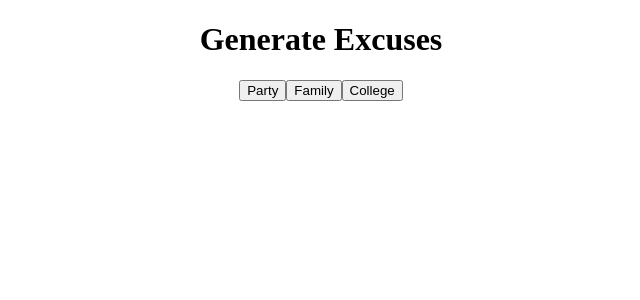
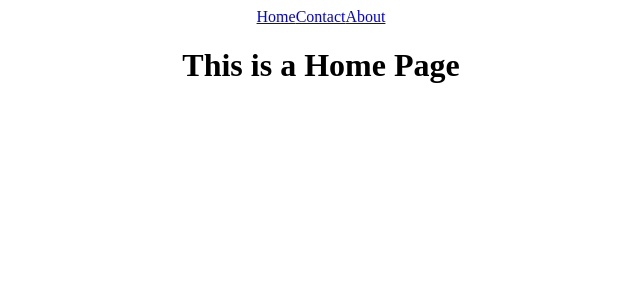
Before and after one commit to Pranish97/Learning_React, a React (Create React App) app: page / in a window 1280 px wide. Shown: the top 300 px of the page, without its empty margins (319-959 px from the left). Built offline with nearby package versions, Linux system fonts and the light colour scheme.

Commit message:
Adding React Router DOM

```diff
--- a/package.json
+++ b/package.json
@@ -8,6 +8,7 @@
     "@testing-library/user-event": "^13.5.0",
     "react": "^18.2.0",
     "react-dom": "^18.2.0",
+    "react-router-dom": "^6.21.2",
     "react-scripts": "5.0.1",
     "web-vitals": "^2.1.4"
   },
--- a/src/App.js
+++ b/src/App.js
@@ -1,33 +1,23 @@
 import './App.css';
-import Axios from "axios";
-import {useEffect, useState} from "react";
+import {BrowserRouter as Router, Routes, Route} from 'react-router-dom';
+import {Home} from "./pages/Home";
+import {Contact} from "./pages/Contact";
+import {About} from "./pages/About";
+import { Navbar } from './Navbar';
 
 function App() {
-  const [generateExcuse,setGenerateExcuse]=useState("");
-
-  const fetchExcuse = (excuse) => {
-    Axios.get(`https://excuser-three.vercel.app/v1/excuse/${excuse}/`).then((res)=>{
-      setGenerateExcuse(res.data[0].excuse);
-  });
-  }
-
-
-
-
 
   return (
     <div className="App">
-      <h1>Generate Excuses</h1>
-      <button onClick={()=>fetchExcuse("party")}>
-        Party
-      </button>
-      <button onClick={()=>fetchExcuse("family")}>
-        Family
-      </button>
-      <button onClick={()=>fetchExcuse("college")}>
-        College
-      </button>
-      <h1>{generateExcuse}</h1>
+      <Router>
+       <Navbar/>
+        <Routes>
+          <Route path='/' element={<Home />}/>
+          <Route path='/contact' element={<Contact />}/>
+          <Route path='/about' element={<About />}/>
+          <Route path='*' element={<h1>Page Not Found</h1>}/>
+        </Routes>
+      </Router>
     </div>
   );
 }
--- /dev/null
+++ b/src/Navbar.js
@@ -0,0 +1,10 @@
+import {Link} from "react-router-dom";
+export const Navbar = () =>{
+    return (
+        <div>
+        <Link to="/">Home</Link>
+        <Link to="/contact">Contact</Link>
+        <Link to="/about">About</Link>
+      </div>
+    )
+}
--- /dev/null
+++ b/src/pages/About.js
@@ -0,0 +1,3 @@
+export const About = () =>{
+    return <h1>This is a About Page</h1>
+}
--- /dev/null
+++ b/src/pages/Contact.js
@@ -0,0 +1,3 @@
+export const Contact = () =>{
+    return <h1>This is a Contact Page</h1>
+}
--- /dev/null
+++ b/src/pages/Home.js
@@ -0,0 +1,3 @@
+export const Home = () =>{
+    return <h1>This is a Home Page</h1>
+}
```
Also changed, not shown: 1 other file (tests, documents, lock files or other folders).
